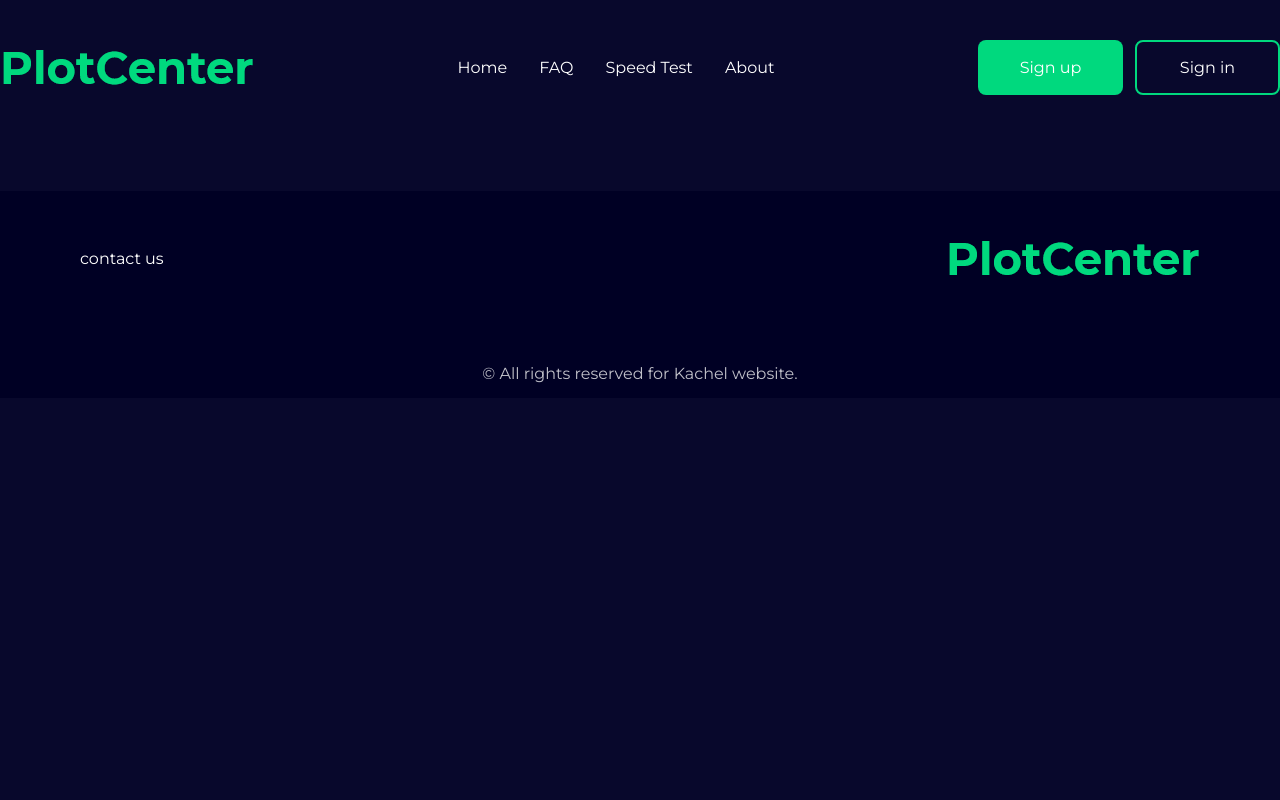
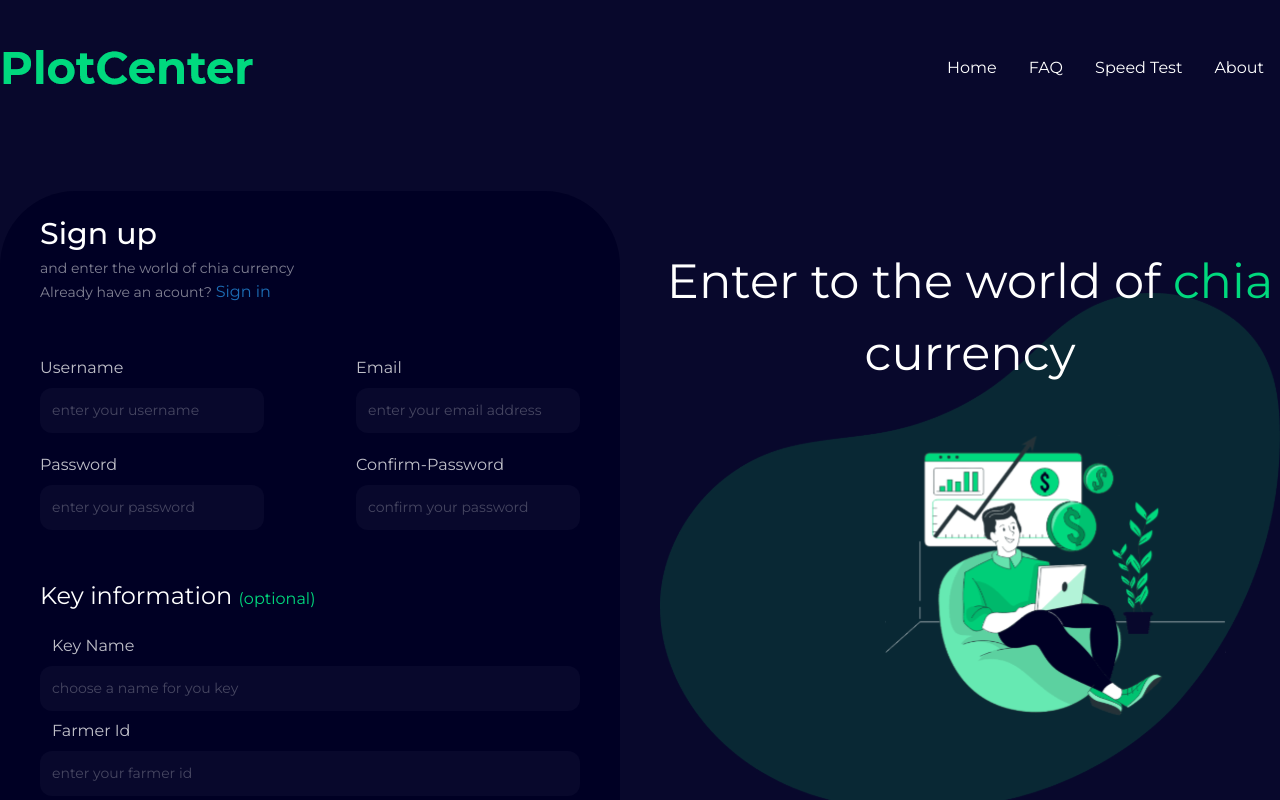
Before and after one commit to Devenio/plotcenter, a Nuxt app: page /register in a window 1280 px wide. Shown: the top 800 px of the page. Built offline with nearby package versions, Linux system fonts and the light colour scheme.

Commit message:
Complete static design of sign up page

```diff
--- a/components/AppFooter.vue
+++ b/components/AppFooter.vue
@@ -1,5 +1,5 @@
 <template>
-  <div class="w-full bg-sec-dark p-10 pb-0 mt-24">
+  <div class="w-full bg-sec-dark p-10 pb-0">
     <div class="w-full flex items-center justify-between px-10 text-white">
       <nuxt-link to="/contact">contact us</nuxt-link>
       <img src="~/assets/images/PlotCenter.png" alt="" />
--- a/components/NavBar.vue
+++ b/components/NavBar.vue
@@ -36,15 +36,23 @@
         About
       </nuxt-link>
     </ul>
-    <div>
-      <button class="btn text-white rounded-lg bg-green">Sign up</button>
-      <button class="btn text-white rounded-lg border-2 border-green ml-3">Sign in</button>
+    <div v-if="$route.path != '/register'">
+      <button class="btn text-white rounded-lg bg-green">
+        <nuxt-link to="/register">Sign up</nuxt-link>
+      </button>
+      <button class="btn text-white rounded-lg border-2 border-green ml-3">
+        <nuxt-link to="/login">Sign in</nuxt-link>
+      </button>
     </div>
   </div>
 </template>
 
 <script>
-export default {};
+export default {
+  mounted() {
+    console.log(this.$route.path);
+  }
+};
 </script>
 
 <style scoped>
--- a/layouts/default.vue
+++ b/layouts/default.vue
@@ -10,6 +10,7 @@
 @import url("https://fonts.googleapis.com/css2?family=Montserrat:wght@400;500;700&display=swap");
 * {
   font-family: 'Montserrat', sans-serif;
+  @apply text-white;
 }
 .nuxt-link-exact-active {
   @apply text-green;
--- a/pages/index.vue
+++ b/pages/index.vue
@@ -123,7 +123,7 @@
           </div>
         </div>
       </div>
-      <div class="w-full text-center mt-32">
+      <div class="w-full text-center mt-32 mb-24">
         <div class="mx-auto w-3/4">
           <h3 class="text-white opacity-50">our services</h3>
           <h1 class="text-white text-6xl">
--- /dev/null
+++ b/pages/register/index.vue
@@ -0,0 +1,114 @@
+<template>
+  <div class="container mx-auto mt-24 mb-16 flex">
+    <div class="w-1/2 mr-10">
+      <div class="w-full bg-sec-dark py-5 px-10" style="border-radius: 75px;">
+        <h2 class="text-white text-3xl font-medium">Sign up</h2>
+        <span class="text-white opacity-50 text-sm">
+          and enter the world of chia currency
+        </span>
+        <br />
+        <span class="text-white opacity-50 text-sm">
+          Already have an acount?
+        </span>
+        <nuxt-link to="/login" style="color: #1c6eb7">Sign in</nuxt-link>
+        <form class="mt-10">
+          <div class="w-full flex flex-wrap items-center justify-between">
+            <div class="flex flex-col mt-3">
+              <label for="username" class="opacity-75 capitalize">
+                username
+              </label>
+              <input
+                type="text"
+                class="bg-dark p-3 my-2 rounded-xl placeholder-white placeholder-opacity-25 outline-none text-white w-56 text-sm"
+                placeholder="enter your username"
+                id="username"
+              />
+            </div>
+            <div class="flex flex-col mt-3">
+              <label for="email" class="opacity-75 capitalize">
+                email
+              </label>
+              <input
+                type="text"
+                class="bg-dark p-3 my-2 rounded-xl placeholder-white placeholder-opacity-25 outline-none text-white w-56 text-sm"
+                placeholder="enter your email address"
+                id="email"
+              />
+            </div>
+            <div class="flex flex-col mt-3">
+              <label for="password" class="opacity-75 capitalize">
+                password
+              </label>
+              <input
+                type="text"
+                class="bg-dark p-3 my-2 rounded-xl placeholder-white placeholder-opacity-25 outline-none text-white w-56 text-sm"
+                placeholder="enter your password"
+                id="password"
+              />
+            </div>
+            <div class="flex flex-col mt-3">
+              <label for="confirm-password" class="opacity-75 capitalize">
+                confirm-password
+              </label>
+              <input
+                type="text"
+                class="bg-dark p-3 my-2 rounded-xl placeholder-white placeholder-opacity-25 outline-none text-white w-56 text-sm"
+                placeholder="confirm your password"
+                id="confirm-password"
+              />
+            </div>
+          </div>
+          <h3 class="text-2xl mt-10 mb-5">
+            Key information
+            <small class="text-green text-base">(optional)</small>
+          </h3>
+          <label for="key-name" class="opacity-75 capitalize ml-3">
+            key name
+          </label>
+          <input
+            type="text"
+            class="bg-dark p-3 my-2 rounded-xl placeholder-white placeholder-opacity-25 outline-none text-white w-full text-sm"
+            placeholder="choose a name for you key"
+            id="key-name"
+          />
+          <label for="farmer-id" class="opacity-75 capitalize ml-3">
+            farmer id
+          </label>
+          <input
+            type="text"
+            class="bg-dark p-3 my-2 rounded-xl placeholder-white placeholder-opacity-25 outline-none text-white w-full text-sm"
+            placeholder="enter your farmer id"
+            id="farmer-id"
+          />
+          <label for="pool-id" class="opacity-75 capitalize ml-3">
+            pool id
+          </label>
+          <input
+            type="text"
+            class="bg-dark p-3 my-2 rounded-xl placeholder-white placeholder-opacity-25 outline-none text-white w-full text-sm"
+            placeholder="enter your Pool id"
+            id="pool-id"
+          />
+
+          <button type="submit" @click.prevent="" class="w-full py-3 font-medium text-2xl bg-green outline-none my-5 rounded-2xl">Sign Up</button>
+        </form>
+      </div>
+    </div>
+    <div class="w-1/2 text-center relative flex flex-col items-center justify-center">
+      <h1 class="text-5xl text-white relative z-10">
+        Enter to the world of <span class="text-green">chia</span> currency
+      </h1>
+      <img
+        src="~/assets/images/login.svg"
+        alt=""
+        class="transform -translate-y-24 relative z-0"
+      />
+    </div>
+  </div>
+</template>
+
+<script>
+export default {};
+</script>
+
+<style lang="scss" scoped></style>
```
Also changed, not shown: assets/images/login.svg (added).
